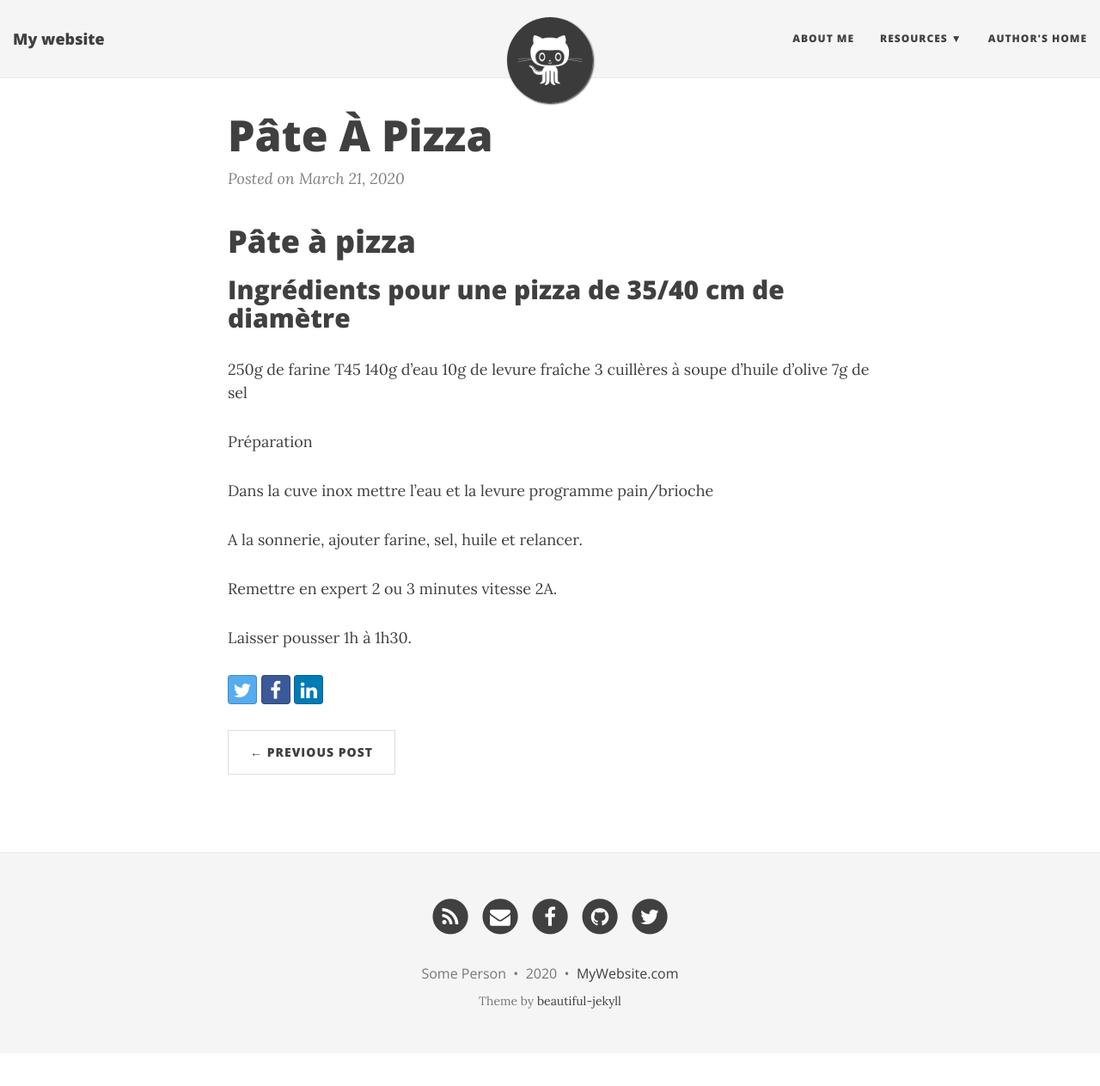
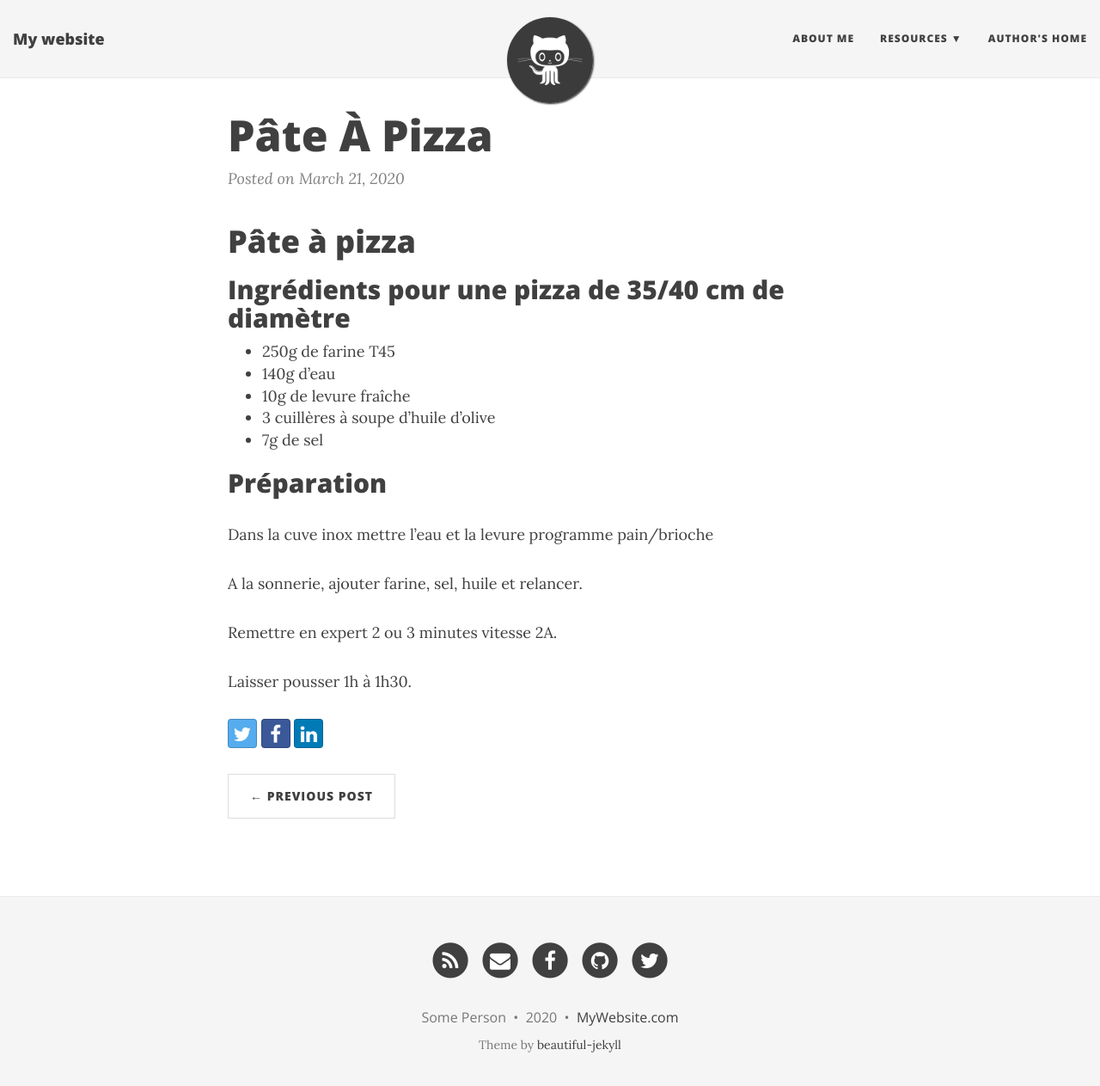
Before and after one commit to TheFeloDevTeam/TheBlogOfFeloFamily, a Jekyll site: the page built from _posts/2020-03-21-Pâte-à-pizza.md, in a window 1280 px wide and 1276 px high. Shown: the top 1263 px of the window at 86% size. Built offline with Jekyll 4.4.1, drawn with Linux system fonts in a browser that asks for light colours; nearby versions of some CDN libraries.

```diff
--- a/_posts/2020-03-21-Pâte-à-pizza.md
+++ b/_posts/2020-03-21-Pâte-à-pizza.md
@@ -3,13 +3,13 @@
 
 ## Ingrédients pour une pizza de 35/40 cm de diamètre
 
-250g de farine T45
-140g d'eau
-10g de levure fraîche
-3 cuillères à soupe d'huile d'olive
-7g de sel
+- 250g de farine T45
+- 140g d'eau
+- 10g de levure fraîche
+- 3 cuillères à soupe d'huile d'olive
+- 7g de sel
 
-Préparation
+## Préparation
 
 Dans la cuve inox mettre l'eau et la levure programme pain/brioche
 
```
